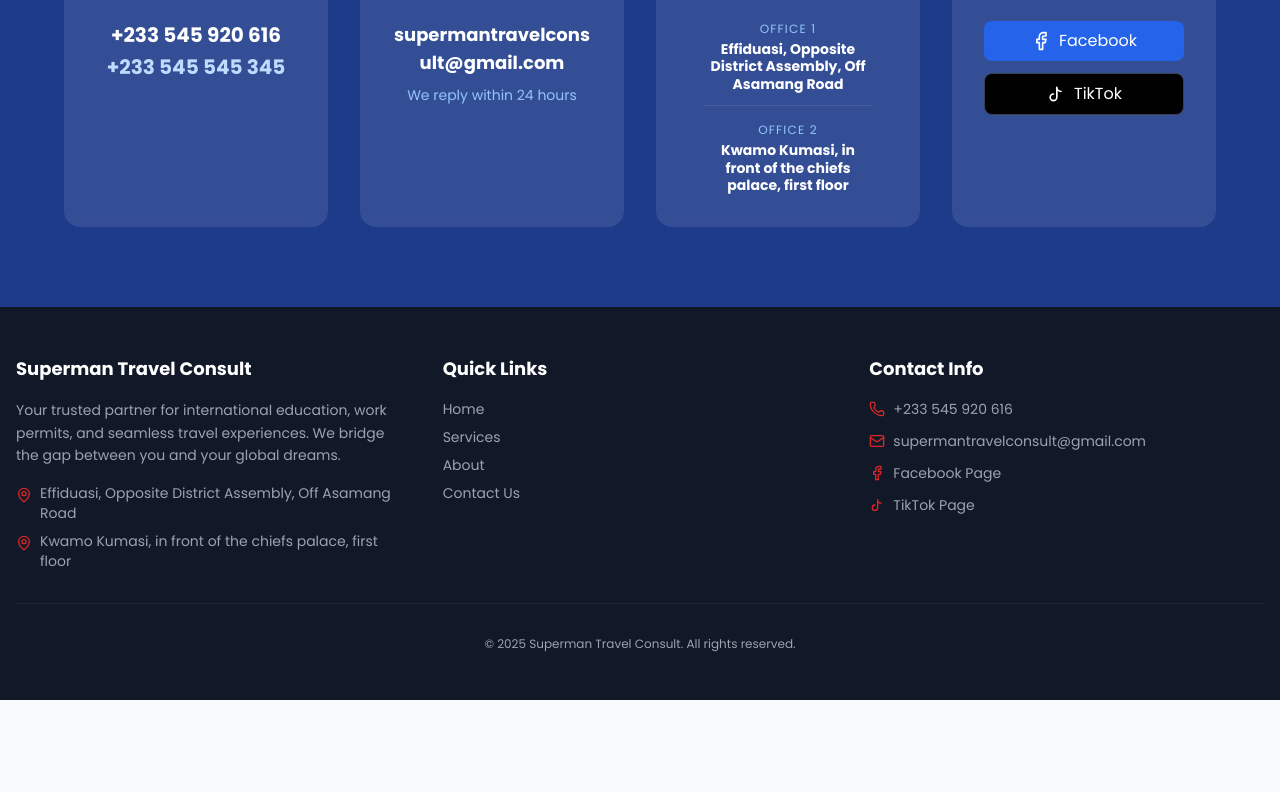
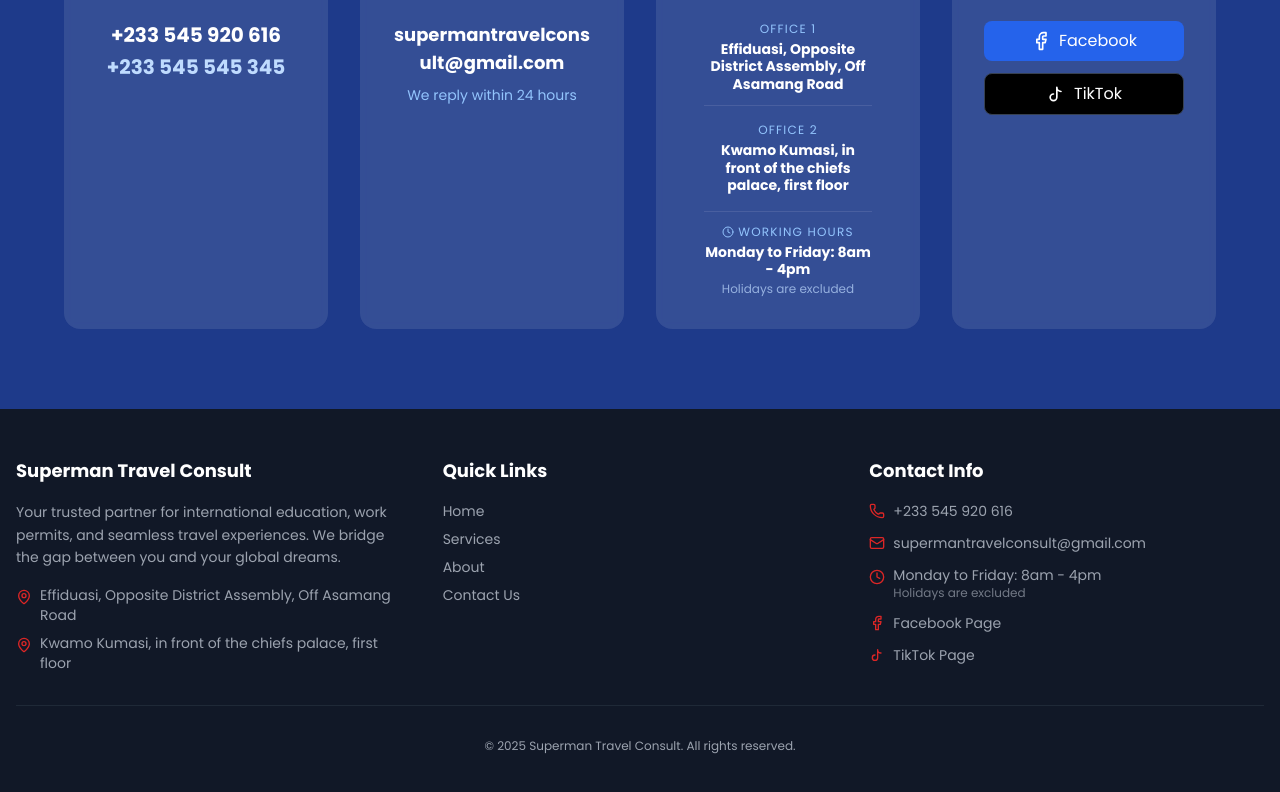
Before and after one commit to Emmasco12/Superman-Travel-Consult-STC, a React (Vite) app: page / in a window 1280 px wide. Shown: the part 3166-3958 px from the top of the page. Before the commit the page ends 3866 px from the top, so only its background shows below. Built offline with nearby package versions, Linux system fonts and the light colour scheme.

Commit message:
feat: Add working hours to contact information
Introduce working hours and a note about holidays to the contact constants and display them in the ContactSection and footer. This provides users with essential information about when they can reach the consultancy.

```diff
--- a/App.tsx
+++ b/App.tsx
@@ -5,9 +5,9 @@
 import AboutSection from './components/AboutSection';
 import ContactSection from './components/ContactSection';
 import AiAssistant from './components/AiAssistant';
-import { Plane, MapPin, Phone, Mail, Facebook } from 'lucide-react';
+import { Plane, MapPin, Phone, Mail, Facebook, Clock } from 'lucide-react';
 import { scrollToSection } from './utils';
-import { CONTACT_ADDRESS_1, CONTACT_ADDRESS_2, CONTACT_PHONE_1, CONTACT_EMAIL, FACEBOOK_URL, TIKTOK_URL } from './constants';
+import { CONTACT_ADDRESS_1, CONTACT_ADDRESS_2, CONTACT_PHONE_1, CONTACT_EMAIL, FACEBOOK_URL, TIKTOK_URL, WORKING_HOURS, WORKING_HOURS_NOTE } from './constants';
 
 // TikTok Icon Component
 const TikTokIcon: React.FC<{ className?: string }> = ({ className }) => (
@@ -95,7 +95,14 @@
                     <Mail size={16} className="text-stcRed" />
                     <span>{CONTACT_EMAIL}</span>
                  </li>
-                 <li className="flex items-center gap-2">
+                 <li className="flex items-start gap-2">
+                    <Clock size={16} className="text-stcRed mt-1" />
+                    <div className="flex flex-col">
+                       <span>{WORKING_HOURS}</span>
+                       <span className="text-xs opacity-70">{WORKING_HOURS_NOTE}</span>
+                    </div>
+                 </li>
+                 <li className="flex items-center gap-2 mt-2">
                     <Facebook size={16} className="text-stcRed" />
                     <a href={FACEBOOK_URL} target="_blank" rel="noopener noreferrer" className="hover:text-white transition">Facebook Page</a>
                  </li>
--- a/components/ContactSection.tsx
+++ b/components/ContactSection.tsx
@@ -1,6 +1,6 @@
 import React from 'react';
-import { Phone, Mail, MapPin, Facebook, Share2 } from 'lucide-react';
-import { CONTACT_PHONE_1, CONTACT_PHONE_2, CONTACT_EMAIL, CONTACT_ADDRESS_1, CONTACT_ADDRESS_2, FACEBOOK_URL, TIKTOK_URL } from '../constants';
+import { Phone, Mail, MapPin, Facebook, Share2, Clock } from 'lucide-react';
+import { CONTACT_PHONE_1, CONTACT_PHONE_2, CONTACT_EMAIL, CONTACT_ADDRESS_1, CONTACT_ADDRESS_2, FACEBOOK_URL, TIKTOK_URL, WORKING_HOURS, WORKING_HOURS_NOTE } from '../constants';
 
 // TikTok Icon Component since it might not be available in all versions of lucide-react
 const TikTokIcon: React.FC<{ className?: string }> = ({ className }) => (
@@ -53,7 +53,7 @@
               <p className="text-sm text-blue-300 mt-2">We reply within 24 hours</p>
             </div>
 
-            {/* Address */}
+            {/* Address & Hours */}
             <div className="flex flex-col items-center p-8 bg-white/10 rounded-2xl backdrop-blur-sm hover:bg-white/20 transition-all duration-300 transform hover:-translate-y-1">
               <div className="bg-stcRed p-4 rounded-full mb-6 shadow-lg">
                 <MapPin className="w-8 h-8 text-white" />
@@ -67,6 +67,13 @@
                 <div>
                    <h4 className="text-xs uppercase tracking-widest text-blue-300 mb-1">Office 2</h4>
                   <p className="font-bold text-sm leading-tight">{CONTACT_ADDRESS_2}</p>
+                </div>
+                <div className="pt-3 border-t border-white/10 mt-2">
+                   <h4 className="text-xs uppercase tracking-widest text-blue-300 mb-1 flex items-center justify-center gap-1">
+                      <Clock size={12} /> Working Hours
+                   </h4>
+                   <p className="font-bold text-sm leading-tight">{WORKING_HOURS}</p>
+                   <p className="text-xs text-blue-200/70 mt-0.5">{WORKING_HOURS_NOTE}</p>
                 </div>
               </div>
             </div>
--- a/constants.ts
+++ b/constants.ts
@@ -20,6 +20,8 @@
 export const TIKTOK_URL = "https://www.tiktok.com/@superman.travel.c?_r=1&_t=ZM-92QoEqs5I76";
 export const CONTACT_ADDRESS_1 = "Effiduasi, Opposite District Assembly, Off Asamang Road";
 export const CONTACT_ADDRESS_2 = "Kwamo Kumasi, in front of the chiefs palace, first floor";
+export const WORKING_HOURS = "Monday to Friday: 8am - 4pm";
+export const WORKING_HOURS_NOTE = "Holidays are excluded";
 
 // Static Image URLs
 export const HERO_IMAGE_URL = "https://images.unsplash.com/photo-1436491865332-7a61a109cc05?auto=format&fit=crop&w=1920&q=80";
@@ -102,6 +104,7 @@
 - Email: ${CONTACT_EMAIL}
 - Facebook: ${FACEBOOK_URL}
 - TikTok: ${TIKTOK_URL}
+- Working Hours: ${WORKING_HOURS} (${WORKING_HOURS_NOTE})
 - Locations:
   1. ${CONTACT_ADDRESS_1}
   2. ${CONTACT_ADDRESS_2}
```
